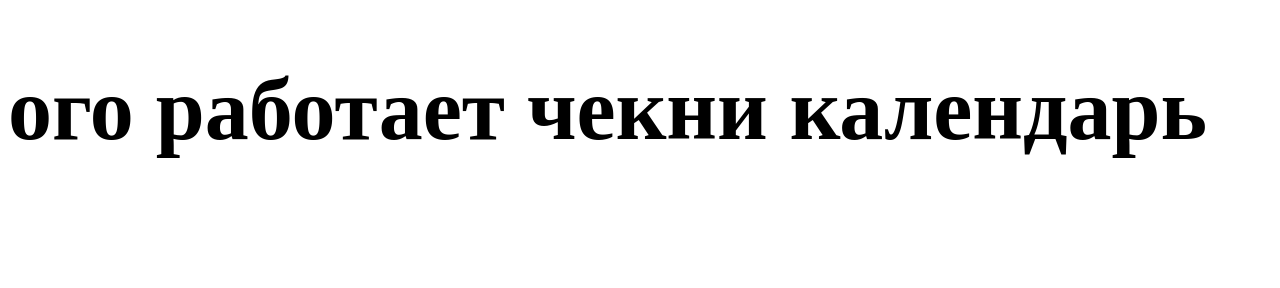
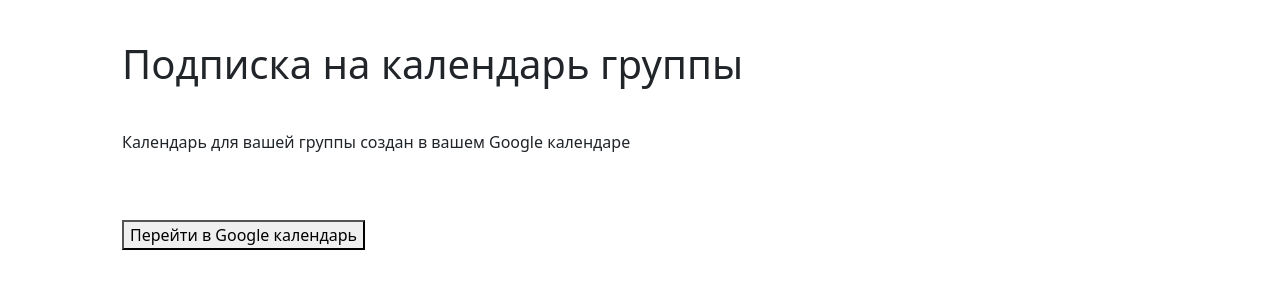
Before and after one commit to profcomff/timetable-api, a plain HTML site: page calendar_backend/templates/calendar_created.html in a window 1280 px wide. Drawn offline with nearby package versions, Linux system fonts and the light colour scheme.

Commit message:
этот ваш фронтенд меня убивает

```diff
--- a/calendar_backend/templates/calendar_created.html
+++ b/calendar_backend/templates/calendar_created.html
@@ -2,22 +2,33 @@
 <html lang="en">
 <head>
     <meta charset="UTF-8">
-    <title>Календарь создан</title>
+    <meta http-equiv="X-UA-Compatible" content="IE=edge">
+    <meta name="viewport" content="width=device-width, initial-scale=1.0">
+    <link href="https://cdn.jsdelivr.net/npm/bootstrap@5.0.2/dist/css/bootstrap.min.css" rel="stylesheet"
+        integrity="sha384-EVSTQN3/azprG1Anm3QDgpJLIm9Nao0Yz1ztcQTwFspd3yD65VohhpuuCOmLASjC" crossorigin="anonymous">
+    <title>Auth calendar</title>
     <style>
-        h1 {
-    font-family: 'Times New Roman', Times, serif; /* Гарнитура текста */
-    font-size: 550%; /* Размер шрифта в процентах */
-           }
         .container > * {
             margin: 40px;
             width: 100%;
-            height: 500px;
+            height: 50px;
         }
     </style>
+    <title>Календарь создан</title>
 </head>
 <body>
 <h1>
-    ого работает чекни календарь
+    <div class="container">
+        <h1>Подписка на календарь группы</h1>
+    </div>
 </h1>
+<div class="container">
+    <p>
+        Календарь для вашей группы создан в вашем Google календаре
+    </p>
+    <form action="https://calendar.google.com/" target="_blank">
+    <button class="">Перейти в Google календарь</button>
+    </form>
+</div>
 </body>
 </html>
```
